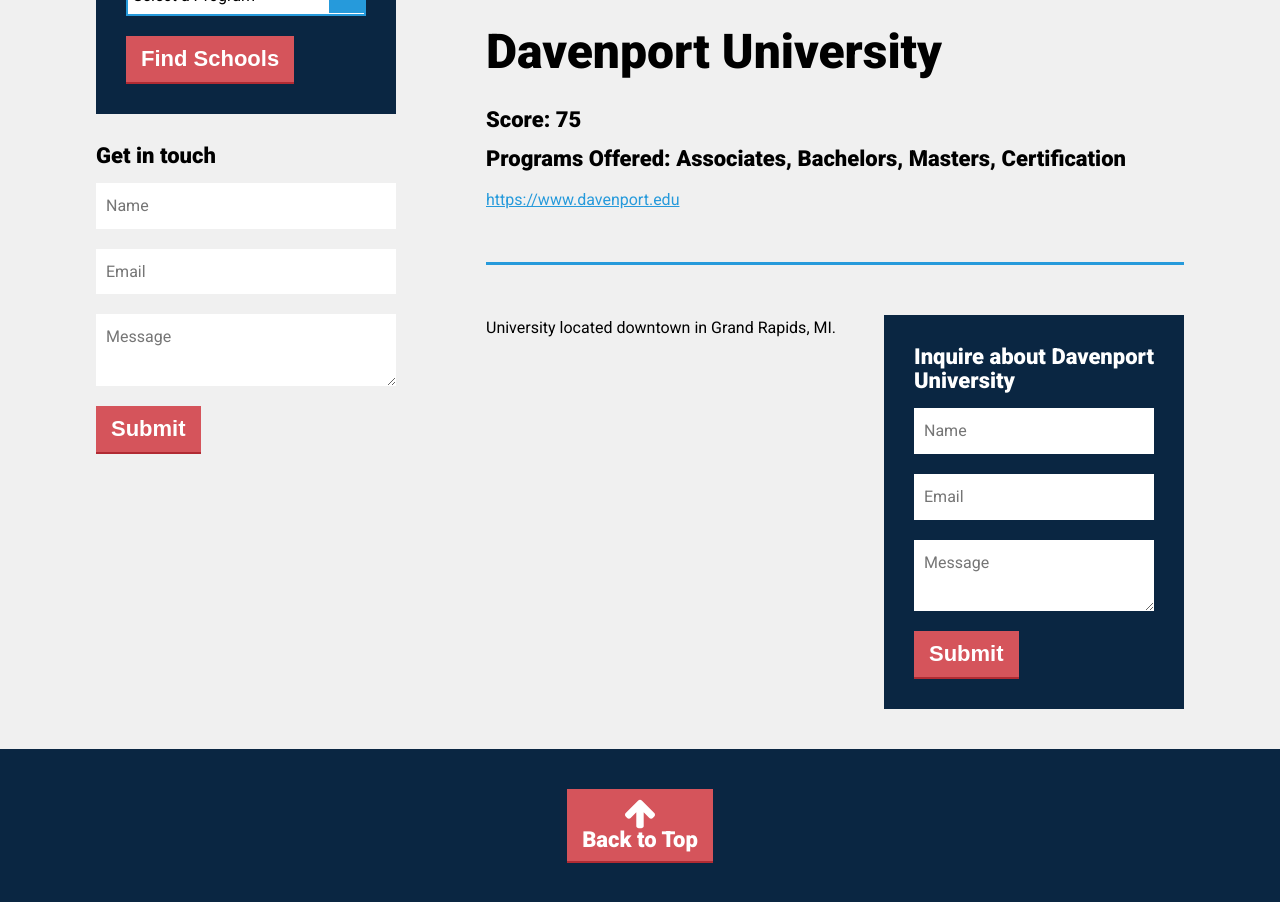
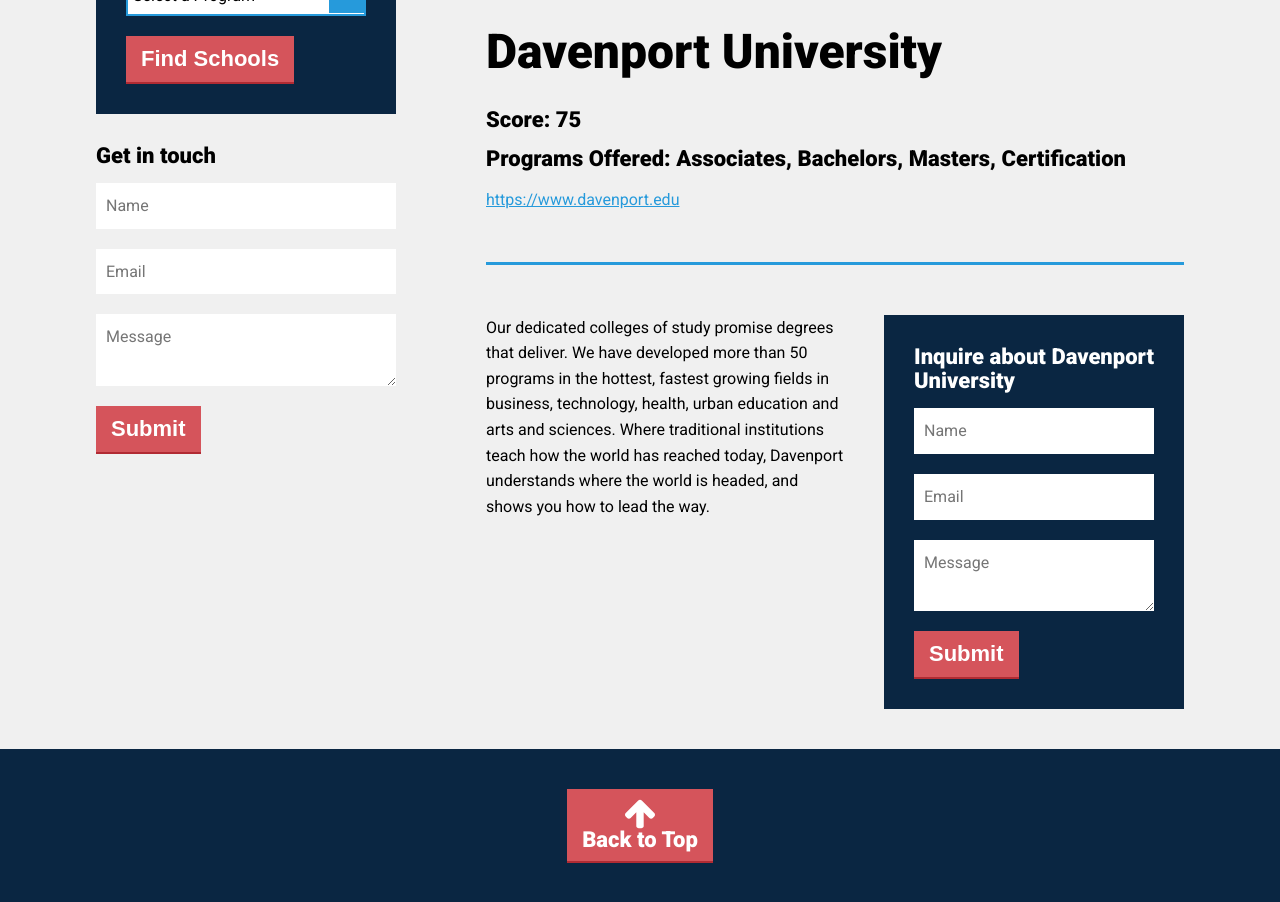
Before and after one commit to jdillman1989/forestry-example, a Jekyll site: the page built from _colleges/davenport.md, in a window 1280 px wide and 1033 px high, cut to the strip 130-1032 px from the top of the window. Built offline with Jekyll 4.4.1, drawn with Linux system fonts in a browser that asks for light colours.

Commit message:
Update from Forestry.io - Updated davenport.md

```diff
--- a/_colleges/davenport.md
+++ b/_colleges/davenport.md
@@ -1,15 +1,16 @@
 ---
 title: Davenport University
 website: https://www.davenport.edu
-logo: //s3.amazonaws.com/rm3.photos.prod.readmedia.com/brandings/2810/medium/DU_Logo_-_280_x_280.jpg
+logo: "//s3.amazonaws.com/rm3.photos.prod.readmedia.com/brandings/2810/medium/DU_Logo_-_280_x_280.jpg"
 score: 75
 rankings:
-  - Most Affordable
-  - Best Online Programs
+- Most Affordable
+- Best Online Programs
 programs:
-  - Associates
-  - Bachelors
-  - Masters
-  - Certification
+- Associates
+- Bachelors
+- Masters
+- Certification
+date: 2018-06-16 07:44:47 +0000
 ---
-University located downtown in Grand Rapids, MI.
+Our dedicated colleges of study promise degrees that deliver. We have developed more than 50 programs in the hottest, fastest growing fields in business, technology, health, urban education and arts and sciences. Where traditional institutions teach how the world has reached today, Davenport understands where the world is headed, and shows you how to lead the way.
```
